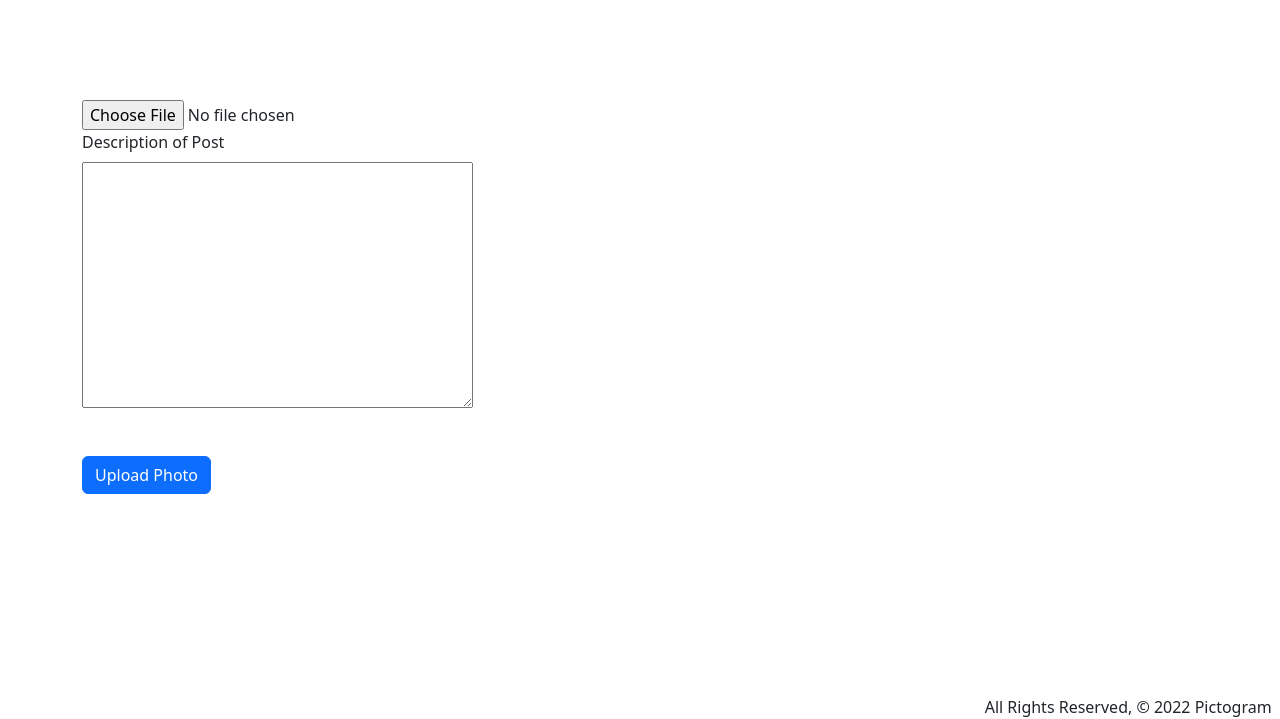
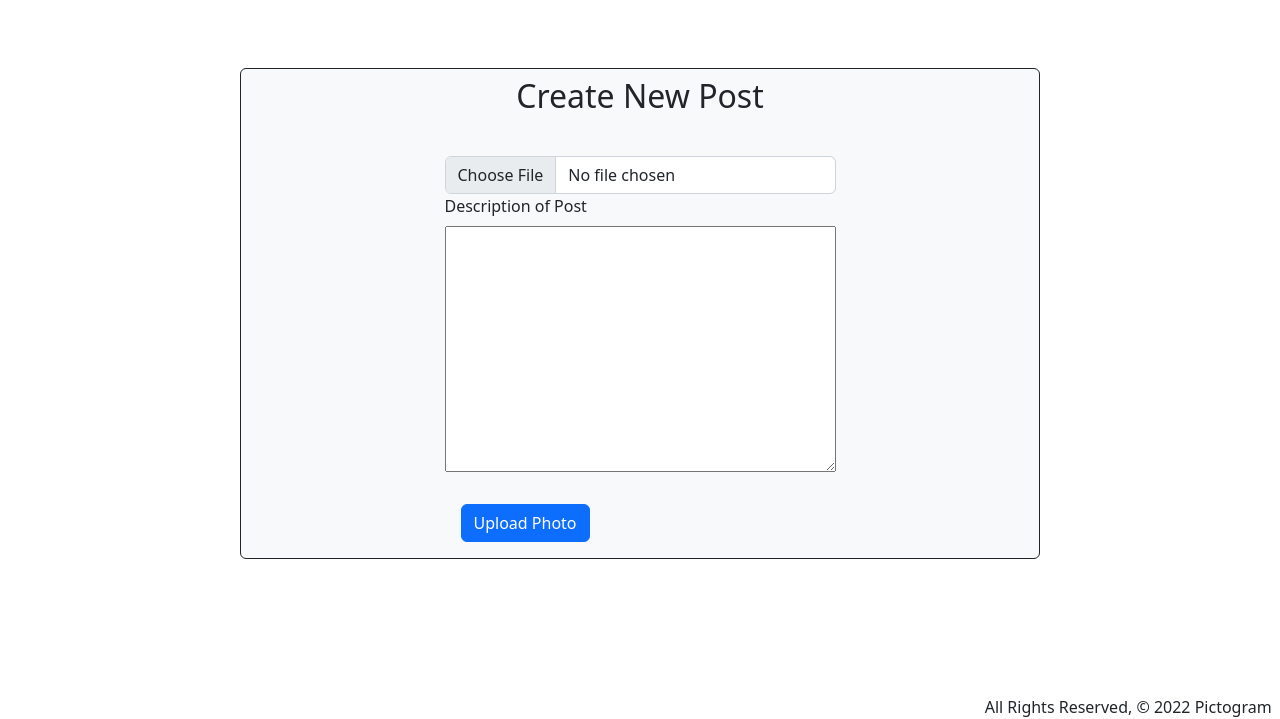
Before and after one commit to vivekrana0/Pictogram, a Django app: page /posts/add_post/ in a window 1280 px wide. Shown: the part 81-800 px from the top of the page. Run offline with Django 4.2, Linux system fonts and the light colour scheme.

Commit message:
Update add post template

```diff
--- a/main_app/templates/posts/addpost.html
+++ b/main_app/templates/posts/addpost.html
@@ -1,17 +1,22 @@
 {% extends 'base.html' %}
 {% block content %}
 
+<div class="border border-dark rounded bg-light m-auto"  style="max-width: 800px;">
+    <h2 class="d-flex justify-content-center p-2">Create New Post</h2>
+    <br>
+    <div class="d-flex justify-content-center">
         <form action="{% url 'add_post' %}" enctype="multipart/form-data" method="POST" class="card-panel">
             {% csrf_token %}
             <div class="input-group" id="photo-file">
-        <input type="file" name="photo-file">
+                <input class="form-control" type="file" name="photo-file">
             </div>
             <label class="form-label">Description of Post</label>
-    <div class="input-group">
+            <div class="input-group input-group-sm mb-3">
                 {{ form.description }}
             </div>
-    <br><br>
-    <input type="submit" class="btn btn-primary" value="Upload Photo">
+            <input type="submit" class="btn btn-primary m-3" value="Upload Photo">
         </form>
+    </div>
+</div>
 
 {% endblock %}
```
Lines whose indentation alone changed are shown as unchanged.
